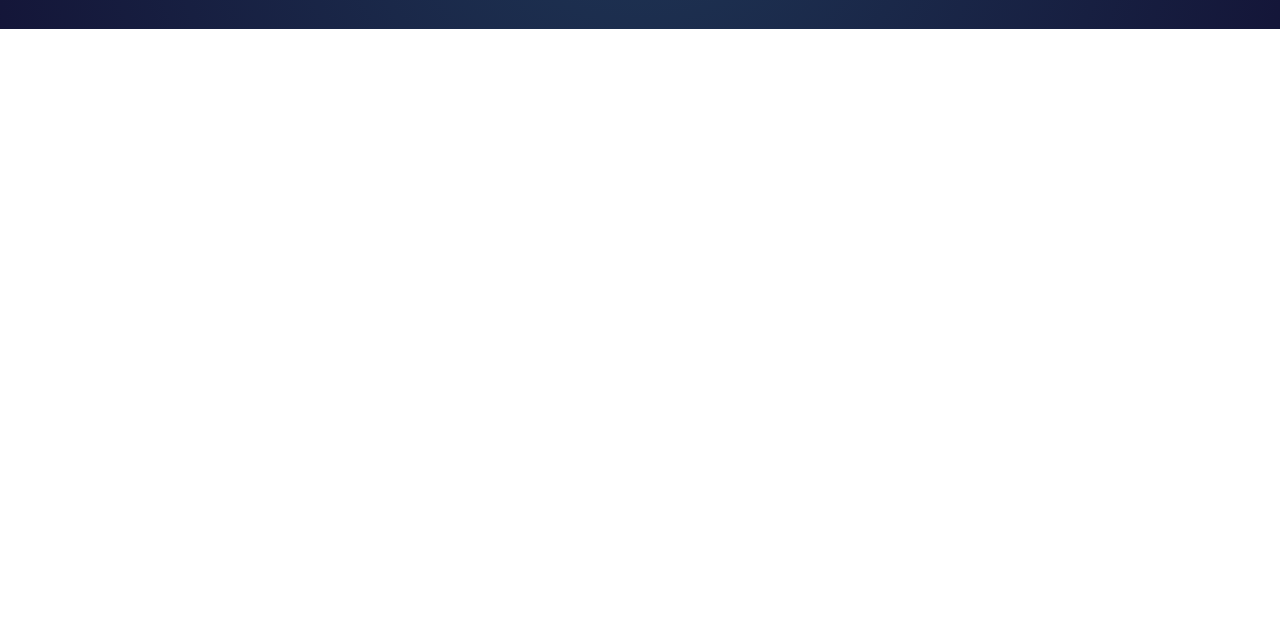
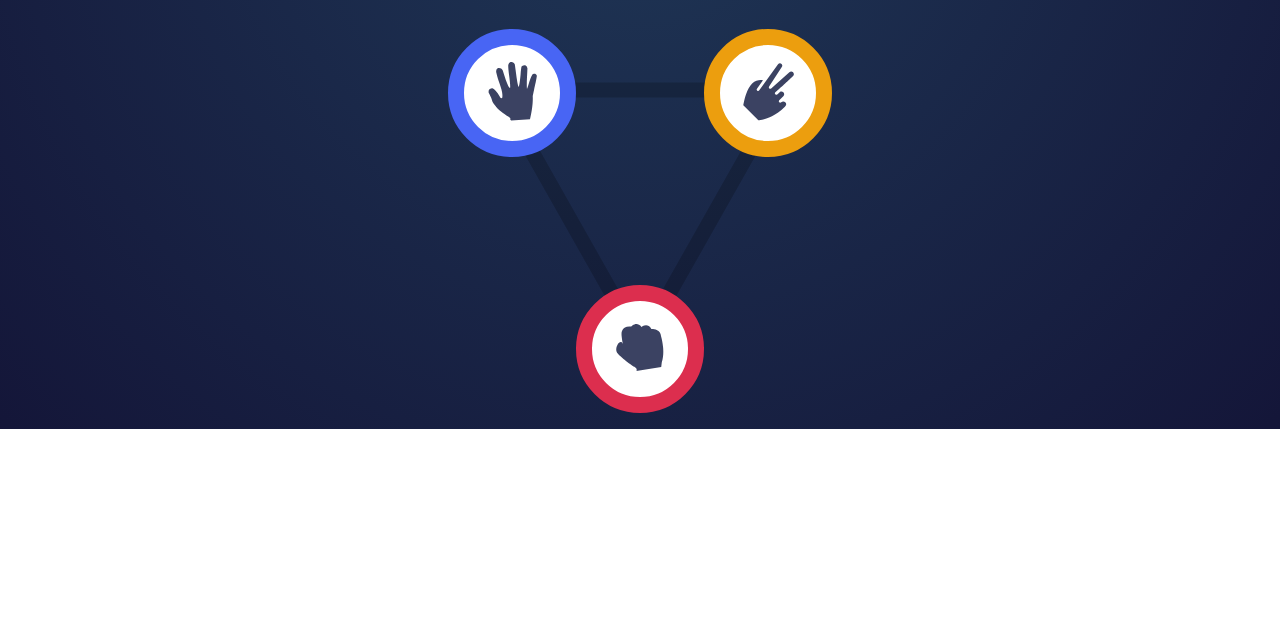
Before and after one commit to Wixda/RPS-Game, a plain HTML site: page index.html in a window 1280 px wide. Shown: the part 162-800 px from the top of the page. Drawn offline with Linux system fonts and the light colour scheme.

Commit message:
create and write the design for the main section

```diff
--- a/app.js
+++ b/app.js
@@ -50,12 +50,5 @@ function playGame() {
         }
     }
 
-
-    for (let i = 0; i < 5; i++){
-        const humanAnswer = getHumanChoice();
-        const computerAnswer = getComputerChoice();
-        playRound(humanAnswer, computerAnswer);
-    }
-
     console.log(`You: ${humanScore} || Computer: ${computerScore}`);
 }
--- a/index.html
+++ b/index.html
@@ -21,6 +21,17 @@
                 <div id="score">12</div>
             </div>
         </section>
+        <main id="hero-section">
+            <button id="paper">
+                <img src="./images/icon-paper.svg" alt="">
+            </button>
+            <button id="scissors">
+                <img src="./images/icon-scissors.svg" alt="Scissors image">
+            </button>
+            <button id="rock">
+                <img src="./images/icon-rock.svg" alt="Rock image">
+            </button>
+        </main>
     </div>
 </body>
 </html>
--- a/style.css
+++ b/style.css
@@ -26,7 +26,7 @@ body {
   max-width: 80%;
   padding: 16px 24px;
   margin: 2rem auto;
-  border: 1px solid #ffffff;
+  border: 1px solid hsl(246, 11%, 37%);
   border-radius: .4rem;
 }
 
@@ -52,6 +52,47 @@ body {
   font-weight: 700;
   color: hsl(261, 51%, 44%);
 }
+
+main {
+  background-image: url('./images/bg-triangle.svg');
+  background-repeat: no-repeat;
+  background-position: center;
+  width: 24rem;
+  height: 24rem;
+  margin: 1rem auto;
+  display: flex;
+  flex-wrap: wrap;
+  gap: 8rem;
+}
+
+main button {
+  width: 8rem;
+  height: 8rem;
+  background-color: #ffffff;
+  border-width: 16px;
+  border-style: solid;
+  border-radius: 50%;
+  cursor: pointer;
+}
+
+main button#paper {
+  border-color: hsl(230, 89%, 62%);
+}
+
+main button#scissors {
+  border-color: hsl(39, 89%, 49%);
+}
+
+main button#rock {
+  border-color: hsl(349, 71%, 52%);
+  margin: auto;
+}
+
+
+
+
+
+
 
 @media (max-width: 28rem) {
   #header {
```
